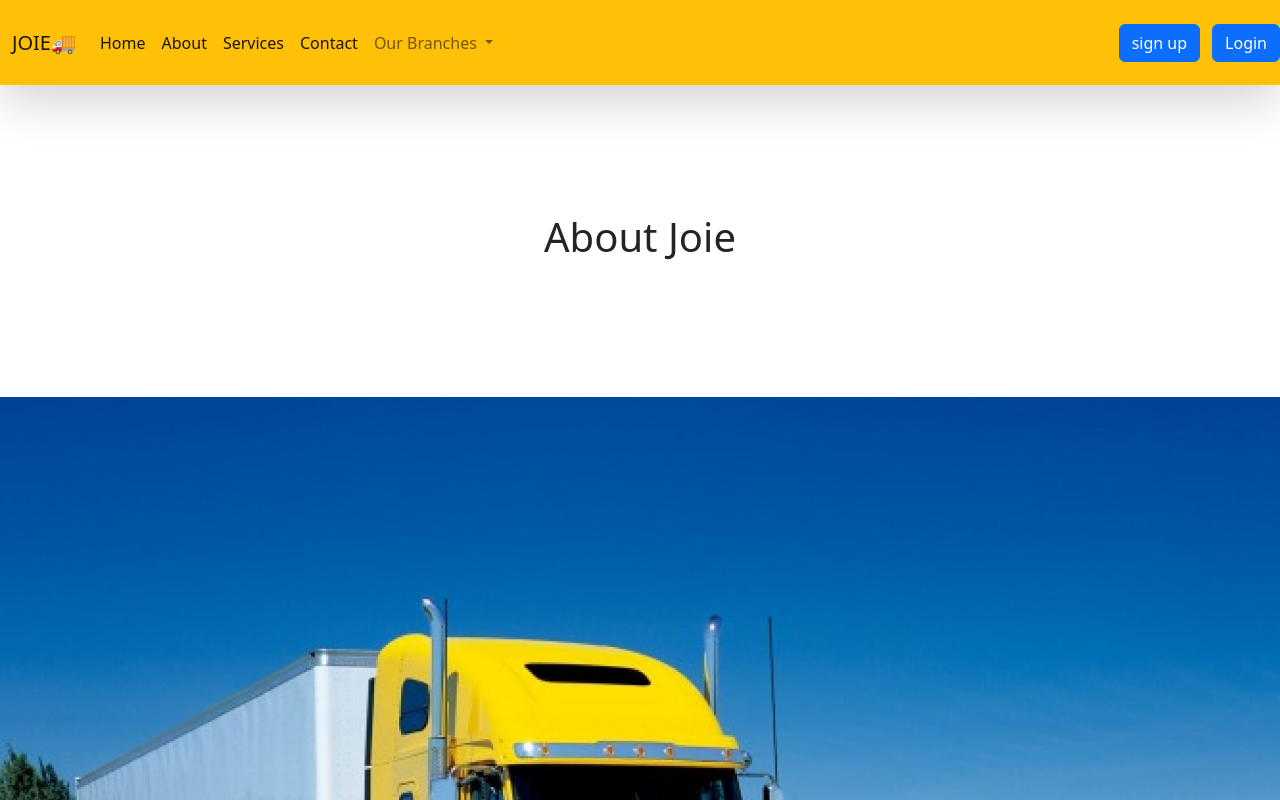
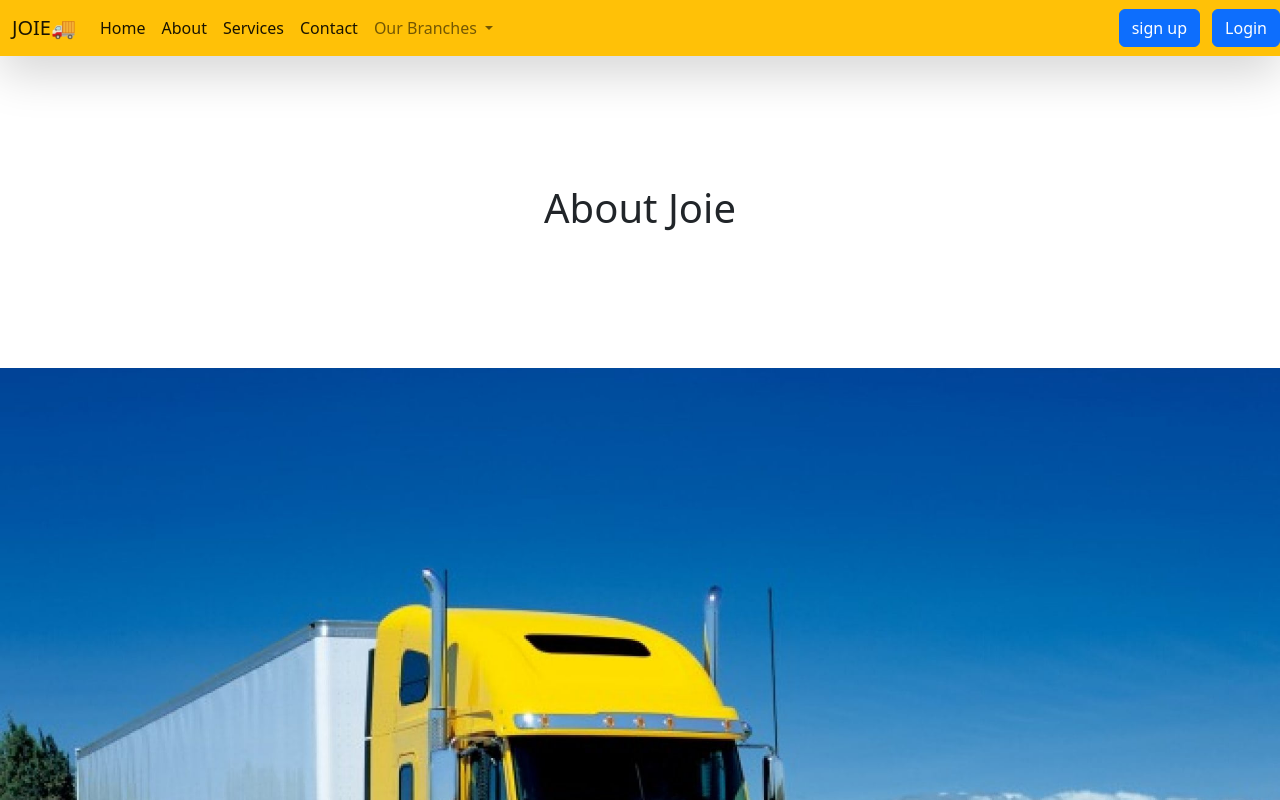
Before and after one commit to Mitchelle-64/Team-Project, a plain HTML site: page about.html in a window 1280 px wide. Shown: the top 800 px of the page. Drawn offline with nearby package versions, Linux system fonts and the light colour scheme.

Commit message:
Deleted CSS navbar class

```diff
--- a/about.css
+++ b/about.css
@@ -1,8 +1,3 @@
-.navbar{
-    height: 85px;
-}
-
-
 h1 {
     text-align: center;
     padding-top: 10%;
```
